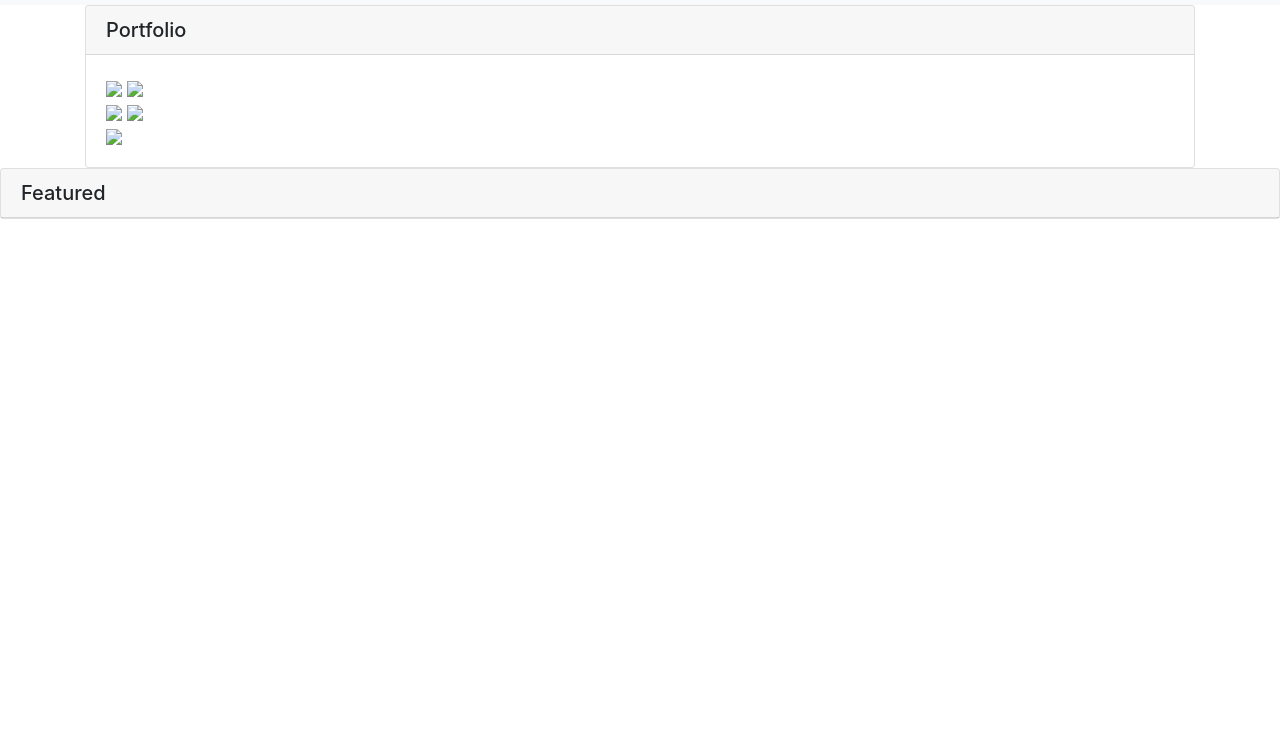
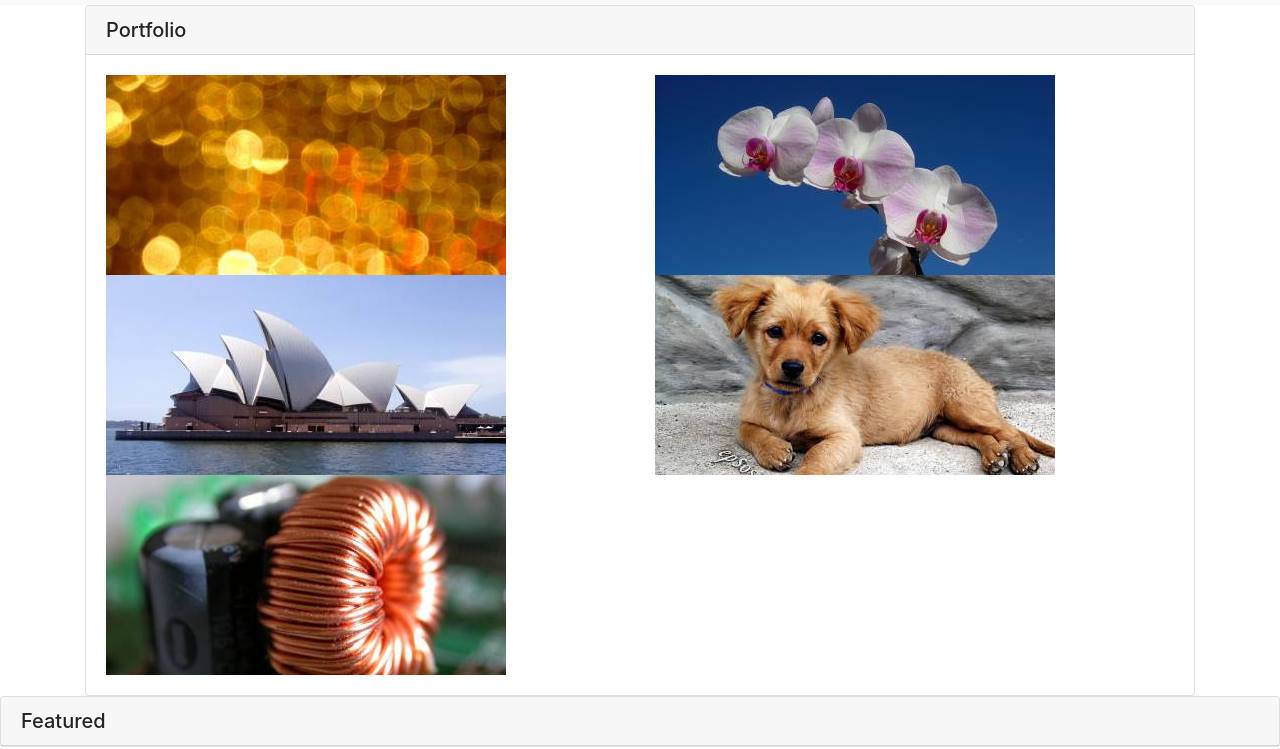
Before and after one commit to jacobhanes/Bootstrap-Portfolio, a plain HTML site: page portfolio.html in a window 1280 px wide. Shown: the part 51-800 px from the top of the page. Drawn offline with nearby package versions, Linux system fonts and the light colour scheme.

Commit message:
placed pictures

```diff
--- a/portfolio.html
+++ b/portfolio.html
@@ -41,19 +41,23 @@
                     <div class="card-body">
                         <div class="row">
                             <div class="col-sm-6" class="col-lg-6">
-                                <img src="#">
-                                <img src="#">
+                                <img src="hw2-images/image-1.jpg">
+                            </div>
+                            <div class="col-sm-6" class="col-lg-6">
+                                <img src="hw2-images/image-2.jpg">
                             </div>
                         </div>
                         <div class="row">
                             <div class="col-sm-6" class="col-lg-6">
-                                <img src="#">
-                                <img src="#">
+                                <img src="hw2-images/image-3.jpg">
+                            </div>
+                            <div class="col-sm-6" class="col-lg-6">
+                                <img src="hw2-images/image-4.jpg">
                             </div>
                         </div>
                         <div class="row">
                             <div class="col-sm-6" class="col-lg-6">
-                                <img src="#">
+                                <img src="hw2-images/image-5.jpg">
                             </div>
                         </div>
 
```
